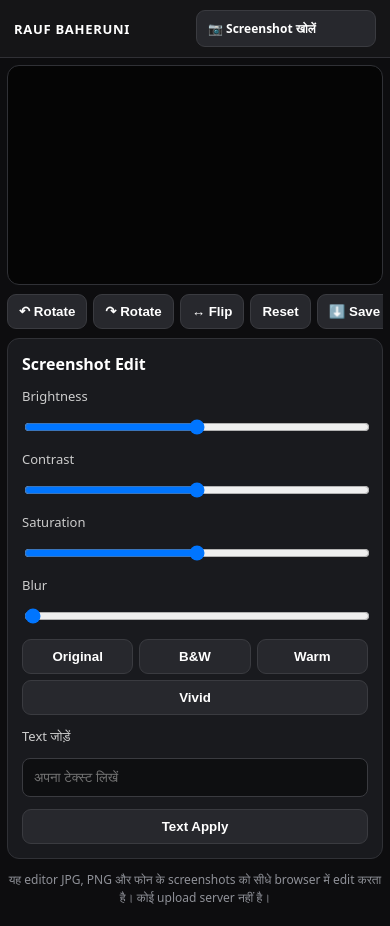
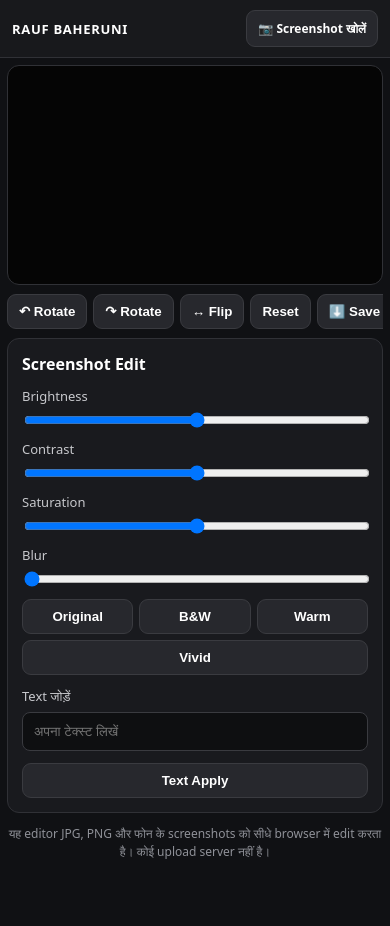
Before and after one commit to raufbaheruni/RAUF-BAHERUNI-EDIT-TOOL-, a plain HTML site: page index.html in a window 390 px wide. After the commit the page ends 880 px from the top, so only its background shows below. Drawn offline with Linux system fonts and the light colour scheme.

Commit message:
Update style.css

```diff
--- a/style.css
+++ b/style.css
@@ -1,4 +1,4 @@
-*{*{box-sizing:border-box}
+*{box-sizing:border-box}
 body{margin:0;background:#101114;color:#fff;font-family:system-ui,-apple-system,Segoe UI,sans-serif}
 header{position:sticky;top:0;z-index:5;height:58px;background:#18191c;border-bottom:1px solid #303136;display:flex;align-items:center;justify-content:space-between;padding:0 12px}
 header b{font-size:13px;letter-spacing:.7px}
@@ -19,4 +19,3 @@ input[type=text]{display:block;width:100%;padding:11px;background:#0e0f11;color:
 .apply{width:100%}
 .note{color:#8f9198;font-size:12px;line-height:1.5;text-align:center}
 @media(max-width:500px){main{padding:7px}.preview{min-height:220px}.open{font-size:12px}}
--sizing:border-box}body{margin:0;background:#0d0d0f;color:#fff;font-family:system-ui,sans-serif}header{height:58px;position:sticky;top:0;z-index:3;background:#151517;border-bottom:1px solid #303035;display:flex;align-items:center;justify-content:space-between;padding:0 14px}header button{background:#fff;color:#111;border:0;border-radius:9px;padding:9px 14px;font-weight:800}main{max-width:1000px;margin:auto;padding:10px}.stage{background:#050505;border:1px solid #29292e;border-radius:14px;min-height:280px;display:flex;align-items:center;justify-content:center;overflow:hidden;padding:8px}canvas{max-width:100%;height:auto;touch-action:none}nav{display:flex;overflow-x:auto;gap:6px;padding:10px 0}button{background:#222226;color:#fff;border:1px solid #37373d;border-radius:9px;padding:10px 12px;white-space:nowrap}#panel{background:#18181b;border:1px solid #303035;border-radius:12px;padding:14px;display:flex;gap:10px;flex-wrap:wrap;align-items:center;min-height:86px}label{display:grid;gap:6px;font-size:13px;color:#ccc;min-width:180px}input{background:#0e0e10;color:#fff;border:1px solid #3a3a40;border-radius:7px;padding:8px}input[type=range]{padding:0}.bottom{display:flex;gap:8px;margin-top:10px}.bottom button{flex:1}@media(max-width:520px){main{padding:7px}.stage{min-height:220px}#panel{padding:10px}nav button{font-size:12px;padding:9px}}
```
